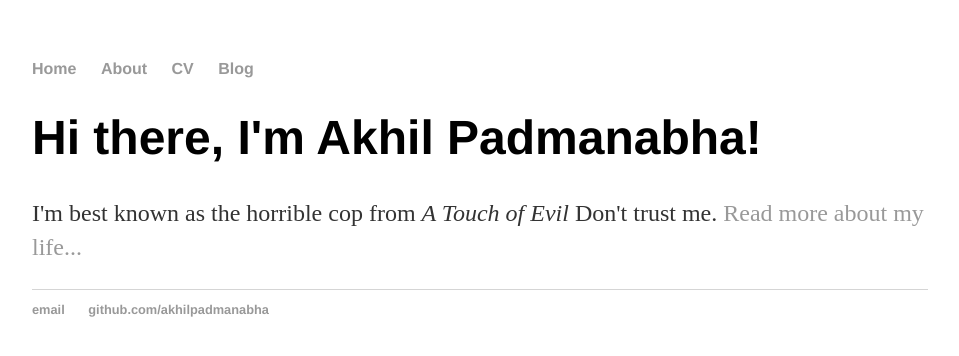
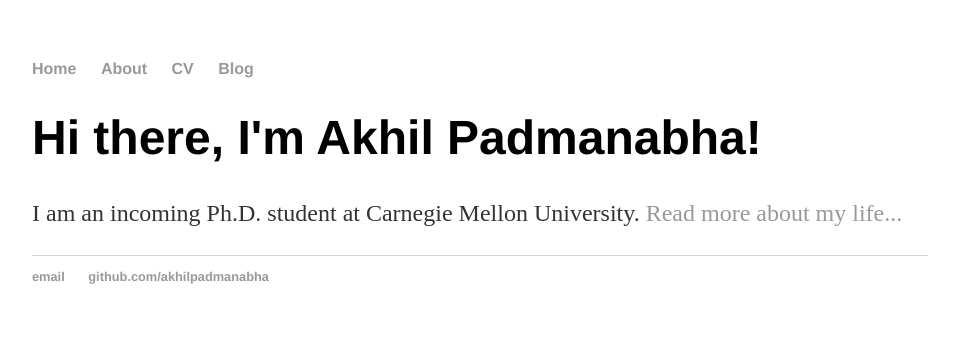
Before and after one commit to akhilpadmanabha/akhilpadmanabha.github.io, a Jekyll site: the page built from index.html, in a window 1280 px wide. Shown: the top 356 px of the page, without its empty margins (160-1119 px from the left). Built offline with Jekyll 4.4.1, drawn with Linux system fonts in a browser that asks for light colours.

Commit message:
changed description

```diff
--- a/index.html
+++ b/index.html
@@ -1,8 +1,8 @@
 ---
 layout: default
-title: Akhil Padmanabha, Horrible Cop
+title: Akhil Padmanabha
 ---
 <div class="blurb">
 	<h1>Hi there, I'm Akhil Padmanabha!</h1>
-	<p>I'm best known as the horrible cop from <em>A Touch of Evil</em> Don't trust me. <a href="/about">Read more about my life...</a></p>
+	<p>I am an incoming Ph.D. student at Carnegie Mellon University. <a href="/about">Read more about my life...</a></p>
 </div><!-- /.blurb -->
```
